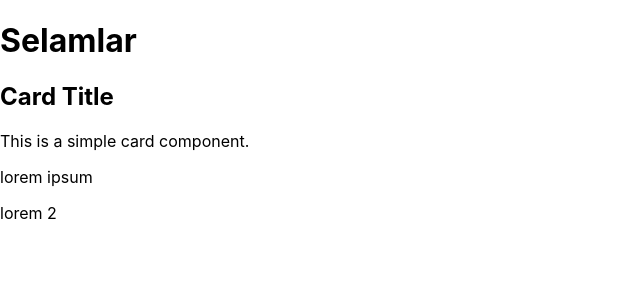
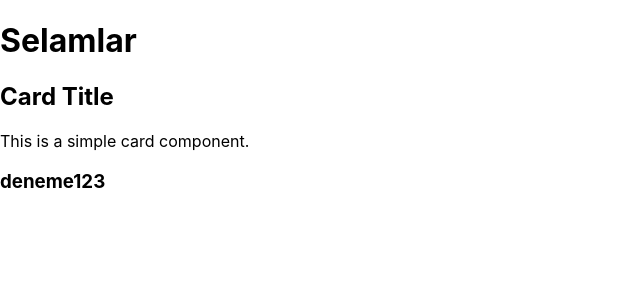
Before and after one commit to DogacUlgacc/react-ogren, a React (Create React App) app: page / in a window 1280 px wide. Shown: the top 300 px of the page, without its empty margins (0-640 px from the left). Built offline with nearby package versions, Linux system fonts and the light colour scheme.

Commit message:
deneme123

```diff
--- a/src/App.js
+++ b/src/App.js
@@ -7,8 +7,7 @@ function Page() {
         <div>
             <Navbar />
             <Card />
-            <p>lorem ipsum </p>
-            <p>lorem 2</p>
+            <h3>deneme123</h3>
         </div>
     );
 }
```
